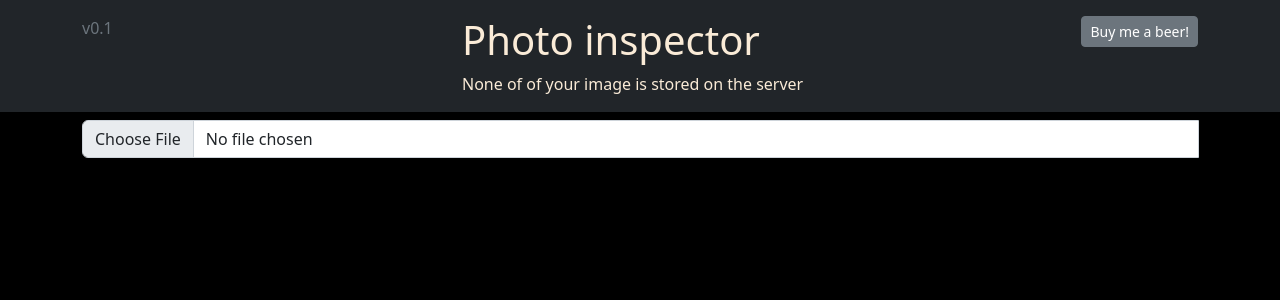
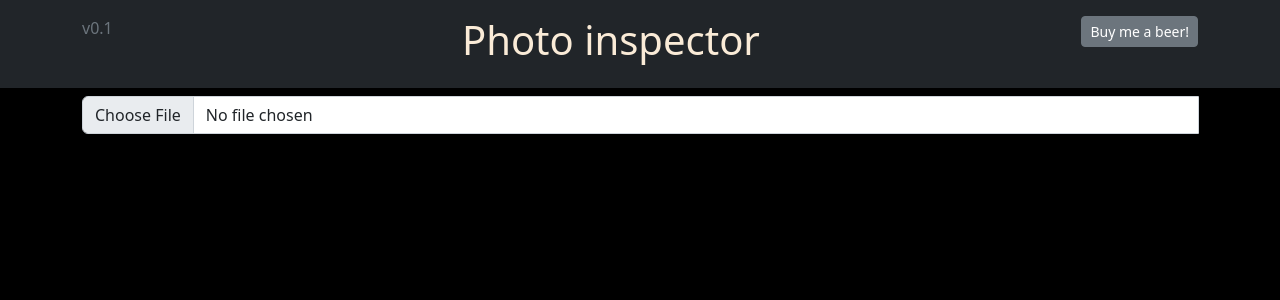
Before and after one commit to enzomar/inspectphoto, a Flask app: page / in a window 1280 px wide. Shown: the top 300 px of the page. Run offline with Flask 2, Linux system fonts and the light colour scheme; some libraries are stand-ins or nearby versions.

Commit message:
removed disclamer

```diff
--- a/inspectphoto/templates/index.html
+++ b/inspectphoto/templates/index.html
@@ -45,7 +45,7 @@
             </div>
 
                <div class="col" style="color: antiquewhite;">
-                  <h1>Photo inspector</h1> None of of your image is stored on the server
+                  <h1>Photo inspector</h1>
                </div>
             <div class="col text-end">
                <a href="https://www.paypal.com/donate/?business=7HRKKHKTPEXRU&no_recurring=0&currency_code=EUR"
```
